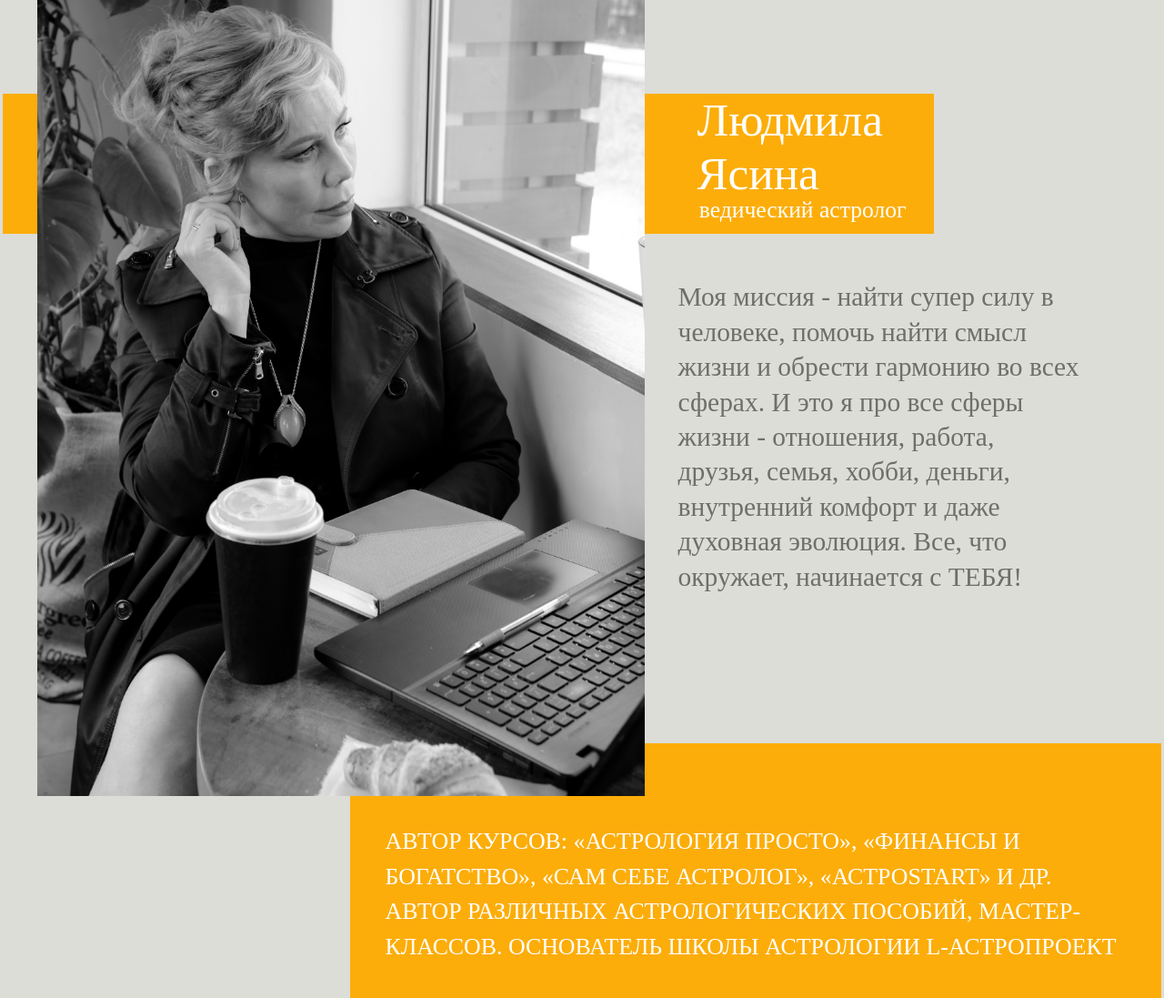
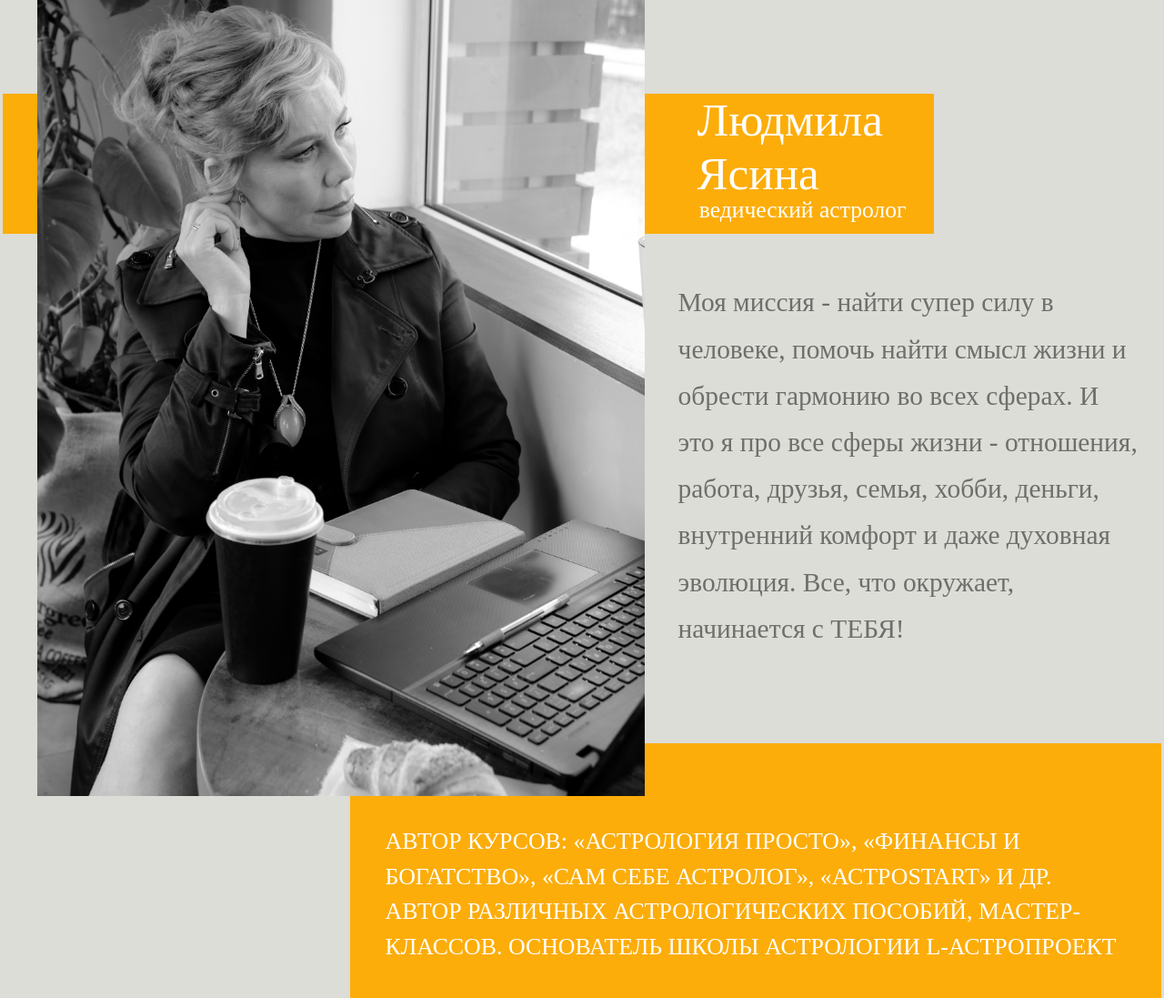
Before and after one commit to Tishe698/lololo, a Django app: page /about_me in a window 1280 px wide. Shown: the part 338-1435 px from the top of the page at 91% size. Run offline with Django 4.2, Linux system fonts and the light colour scheme.

```diff
--- a/sait/static/css/about_me.css
+++ b/sait/static/css/about_me.css
@@ -60,15 +60,14 @@ width: 80vw;
     position: absolute;
     left: 57%;
     top: 35%;
-    width: 36%;
-    line-height: 2.5vw;
+    width: 41%;
 }
 
 .missia p {
     font-size: 2.3vw;
     font-family: 'HeadlandOne', serif;
     color: rgba(0, 0, 0, 0.50);
-        line-height: 3vw;
+        line-height: 4vw;
 }
 
 .avtor_kursov {
```
